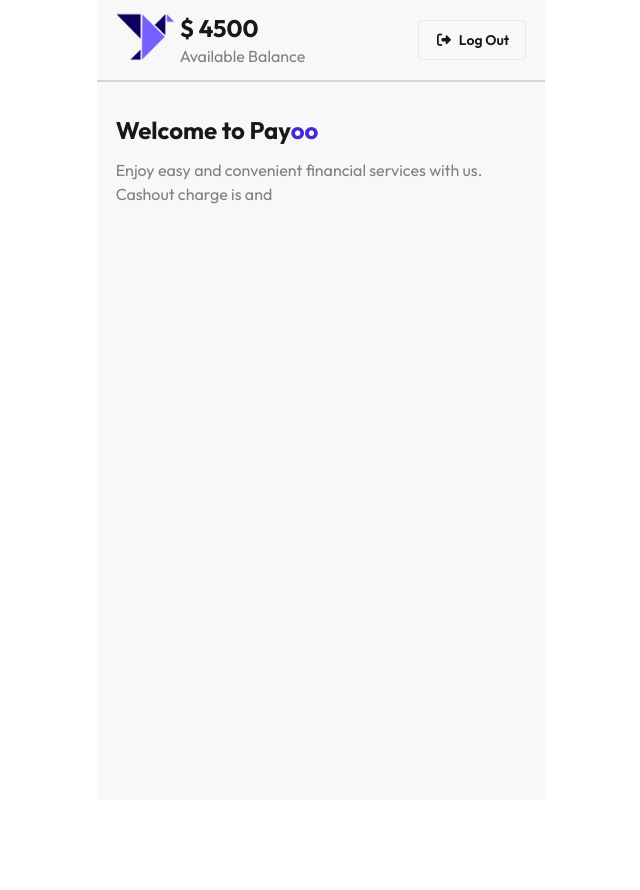
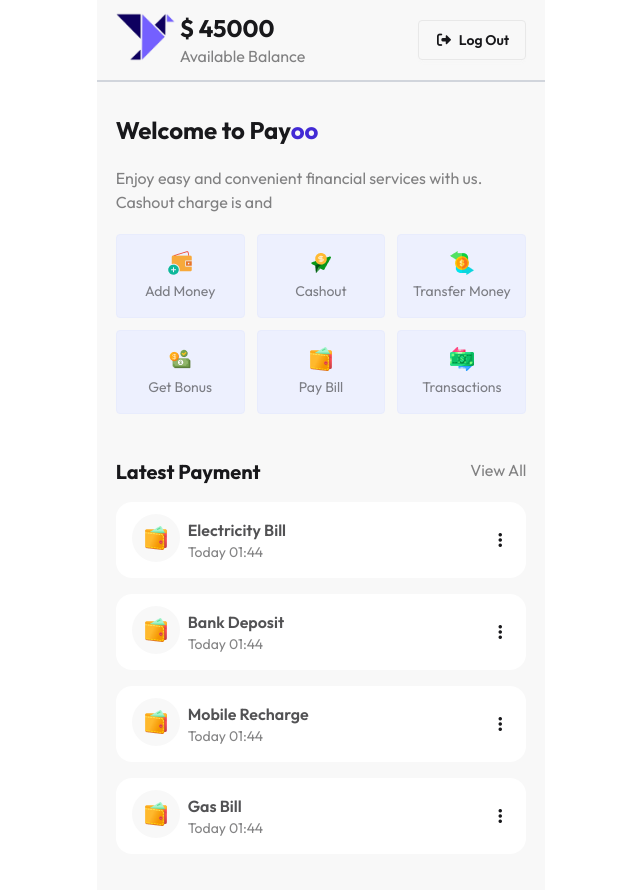
Before and after one commit to SamiumBashir/JS-conditional-Practice, a plain HTML site: page payoo mobile/home.html in a window 1280 px wide. Shown: the whole page, without its empty margins (319-959 px from the left). Before the commit the page ends 800 px from the top, so only its background shows below. Drawn offline with nearby package versions, Linux system fonts and the light colour scheme.

Commit message:
complete home page

```diff
--- a/payoo mobile/home.html
+++ b/payoo mobile/home.html
@@ -31,29 +31,127 @@
       <section class="w-11/12 mx-auto py-3 flex justify-between items-center">
         <div class="left flex gap-1">
           <div class="w-[60px]">
-                    <img src="./assets/logo.png" alt="">
+            <img src="./assets/logo.png" alt="" />
           </div>
           <div class="balance-info">
             <h2 class="text-2xl font-bold">
-                        $ <span id="balance">4500</span>
+              $ <span id="balance">45000</span>
             </h2>
-                    <p class="text-neutral/50">
-                        Available Balance
-                    </p>
+            <p class="text-neutral/50">Available Balance</p>
           </div>
         </div>
         <div class="right">
-                <a href="./index.html" class="btn"><i class="fa-solid fa-right-from-bracket"></i>Log Out</a>
+          <a href="./index.html" class="btn"
+            ><i class="fa-solid fa-right-from-bracket"></i>Log Out</a
+          >
         </div>
       </section>
     </header>
-    <section class="w-11/12 mx-auto mt-8 mb-6 space-y-3">
+    <section class="w-11/12 mx-auto mt-8 mb-6 space-y-5">
       <h2 class="text-2xl font-bold">
         Welcome to Pay<span class="text-primary">oo</span>
       </h2>
       <p class="text-neutral/50">
-            Enjoy easy and convenient financial services with us. Cashout charge is and
+        Enjoy easy and convenient financial services with us. Cashout charge is
+        and
       </p>
+
+      <div class="buttons grid grid-cols-3 gap-3">
+        <button class="btn flex-col h-full py-4 btn-primary btn-soft">
+          <img src="./assets/opt-1.png" alt="add money button" />
+          <p class="text-sm font-normal text-neutral/50">Add Money</p>
+        </button>
+        <button class="btn flex-col h-full py-4 btn-primary btn-soft">
+          <img src="./assets/opt-2.png" alt="add money button" />
+          <p class="text-sm font-normal text-neutral/50">Cashout</p>
+        </button>
+        <button class="btn flex-col h-full py-4 btn-primary btn-soft p-1">
+          <img src="./assets/opt-3.png" alt="add money button" />
+          <p class="text-sm font-normal text-neutral/50">Transfer Money</p>
+        </button>
+        <button class="btn flex-col h-full py-4 btn-primary btn-soft">
+          <img src="./assets/opt-4.png" alt="add money button" />
+          <p class="text-sm font-normal text-neutral/50">Get Bonus</p>
+        </button>
+        <button class="btn flex-col h-full py-4 btn-primary btn-soft">
+          <img src="./assets/opt-5.png" alt="add money button" />
+          <p class="text-sm font-normal text-neutral/50">Pay Bill</p>
+        </button>
+        <button class="btn flex-col h-full py-4 btn-primary btn-soft">
+          <img src="./assets/opt-6.png" alt="add money button" />
+          <p class="text-sm font-normal text-neutral/50">Transactions</p>
+        </button>
+      </div>
+    </section>
+    <section class="w-11/12 mx-auto py-5">
+      <div class="flex justify-between">
+        <h2 class="text-xl font-bold">Latest Payment</h2>
+        <p class="text-neutral/50">View All</p>
+      </div>
+      <div class="my-4">
+        <div class="bg-white rounded-2xl py-3 px-4 flex justify-between items-center">
+          <div class="flex gap-2">
+            <div
+              class="w-12 h-12 rounded-full bg-base-200 flex items-center justify-center"
+            >
+              <img src="./assets/opt-5.png" alt="" />
+            </div>
+            <div class="my-1">
+              <h3 class="text-neutral/70 font-semibold">Electricity Bill</h3>
+              <p class="text-sm text-neutral/50">Today 01:44</p>
+            </div>
+          </div>
+          <i class="fa-solid fa-ellipsis-vertical"></i>
+        </div>
+      </div>
+      <div class="my-4">
+        <div class="bg-white rounded-2xl py-3 px-4 flex justify-between items-center">
+          <div class="flex gap-2">
+            <div
+              class="w-12 h-12 rounded-full bg-base-200 flex items-center justify-center"
+            >
+              <img src="./assets/opt-5.png" alt="" />
+            </div>
+            <div class="my-1">
+              <h3 class="text-neutral/70 font-semibold">Bank Deposit</h3>
+              <p class="text-sm text-neutral/50">Today 01:44</p>
+            </div>
+          </div>
+          <i class="fa-solid fa-ellipsis-vertical"></i>
+        </div>
+      </div>
+      <div class="my-4">
+        <div class="bg-white rounded-2xl py-3 px-4 flex justify-between items-center">
+          <div class="flex gap-2">
+            <div
+              class="w-12 h-12 rounded-full bg-base-200 flex items-center justify-center"
+            >
+              <img src="./assets/opt-5.png" alt="" />
+            </div>
+            <div class="my-1">
+              <h3 class="text-neutral/70 font-semibold">Mobile Recharge</h3>
+              <p class="text-sm text-neutral/50">Today 01:44</p>
+            </div>
+          </div>
+          <i class="fa-solid fa-ellipsis-vertical"></i>
+        </div>
+      </div>
+      <div class="my-4">
+        <div class="bg-white rounded-2xl py-3 px-4 flex justify-between items-center">
+          <div class="flex gap-2">
+            <div
+              class="w-12 h-12 rounded-full bg-base-200 flex items-center justify-center"
+            >
+              <img src="./assets/opt-5.png" alt="" />
+            </div>
+            <div class="my-1">
+              <h3 class="text-neutral/70 font-semibold">Gas Bill</h3>
+              <p class="text-sm text-neutral/50">Today 01:44</p>
+            </div>
+          </div>
+          <i class="fa-solid fa-ellipsis-vertical"></i>
+        </div>
+      </div>
     </section>
     <script src="./login.js"></script>
   </body>
```
Lines whose indentation alone changed are shown as unchanged.
